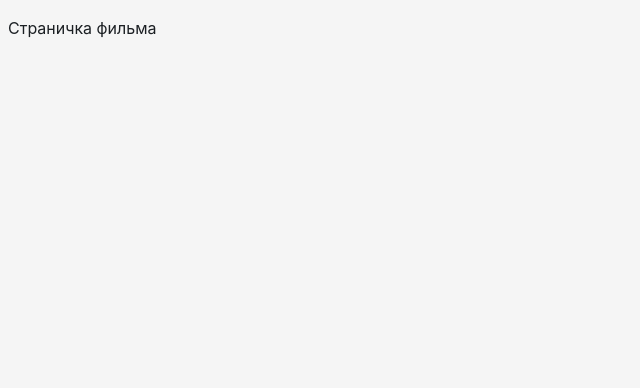
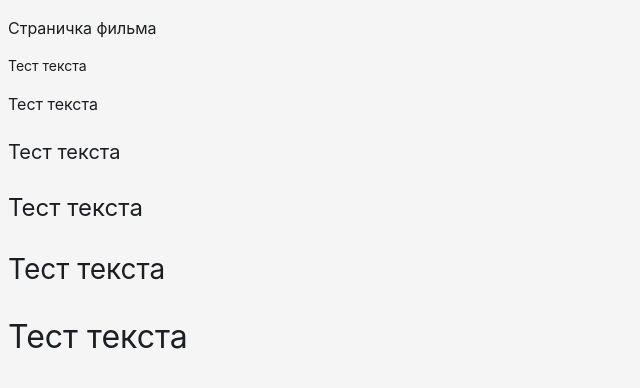
Before and after one commit to onskulit/shri-kinopoisk-2024, a React (Vite) app: page /movie/1 in a window 1280 px wide. Shown: the top 388 px of the page, without its empty margins (0-640 px from the left). Built offline with nearby package versions, Linux system fonts and the light colour scheme.

Commit message:
feat: добавили компонент Text

```diff
--- a/package.json
+++ b/package.json
@@ -12,6 +12,7 @@
   },
   "dependencies": {
     "@reduxjs/toolkit": "^2.2.5",
+    "classnames": "^2.5.1",
     "react": "^18.2.0",
     "react-dom": "^18.2.0",
     "react-redux": "^9.1.2",
--- /dev/null
+++ b/src/components/Text/Text.module.css
@@ -0,0 +1,29 @@
+.text-xxs {
+    font-size: 14px;
+    line-height: 20px;
+}
+
+.text-xs {
+    font-size: 16px;
+    line-height: 24px;
+}
+
+.text-s {
+    font-size: 20px;
+    line-height: 32px;
+}
+
+.text-m {
+    font-size: 24px;
+    line-height: 32px;
+}
+
+.text-l {
+    font-size: 28px;
+    line-height: 34px;
+}
+
+.text-xl {
+    font-size: 32px;
+    line-height: 37.5px;
+}
--- /dev/null
+++ b/src/components/Text/Text.tsx
@@ -0,0 +1,12 @@
+import cn from 'classnames';
+import { PropsWithChildren } from 'react';
+import styles from './Text.module.css';
+
+type TextProps = {
+    size?: 'xxs' | 'xs' | 's' | 'm' | 'l' | 'xl';
+    className?: string;
+} & PropsWithChildren;
+
+export const Text = ({ size = 'm', children, className }: TextProps) => {
+    return <p className={cn(className, styles[`text-${size}`])}>{children}</p>;
+};
--- /dev/null
+++ b/src/components/Text/index.ts
@@ -0,0 +1 @@
+export { Text } from './Text';
--- a/src/pages/movie/MoviePage.tsx
+++ b/src/pages/movie/MoviePage.tsx
@@ -1,3 +1,15 @@
+import { Text } from '@/components/Text';
+
 export const MoviePage = () => {
-    return <p>Страничка фильма</p>;
+    return (
+        <>
+            <p>Страничка фильма</p>
+            <Text size="xxs">Тест текста</Text>
+            <Text size="xs">Тест текста</Text>
+            <Text size="s">Тест текста</Text>
+            <Text size="m">Тест текста</Text>
+            <Text size="l">Тест текста</Text>
+            <Text size="xl">Тест текста</Text>
+        </>
+    );
 };
```
Also changed, not shown: src/index.css (line endings or trailing spaces), 2 other files (tests, documents, lock files or other folders).
